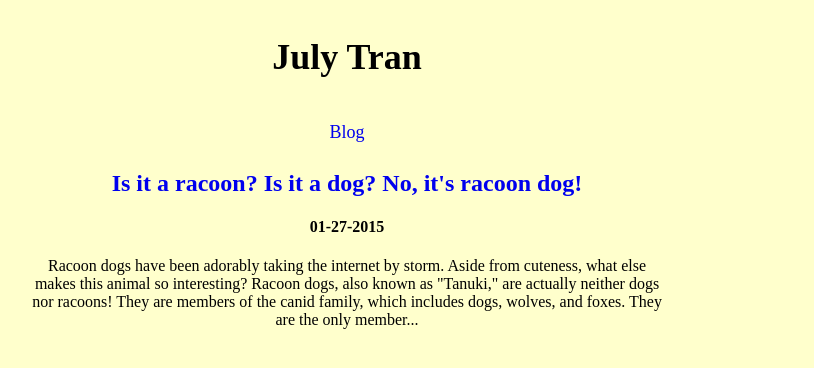
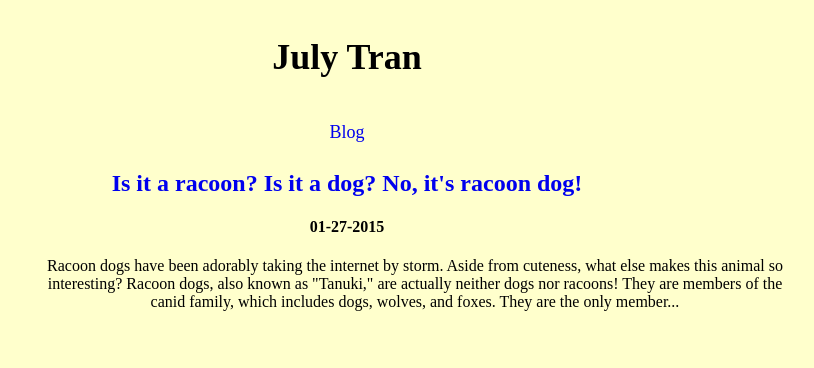
Before and after one commit to julyytran/julyytran.github.io, a Jekyll site: the page built from index.html, in a window 1280 px wide. Shown: the top 368 px of the page, without its empty margins (293-1107 px from the left). Built offline with Jekyll 4.4.1, drawn with Linux system fonts in a browser that asks for light colours.

Commit message:
center text and images 4

```diff
--- a/_layouts/post.html
+++ b/_layouts/post.html
@@ -1,9 +1,7 @@
 {% include header.html %}
 
-<div id ="post_text"
 <h1>{{ page.title }}</h1>
 <p>{{ page.date | date: '%B %d, %Y' }}</p>
 {{ content }}
-</div>
 
 {% include footer.html %}
--- a/_posts/2015-01-27-racoon-dog.html
+++ b/_posts/2015-01-27-racoon-dog.html
@@ -18,7 +18,6 @@
 </div>
 
   <img id="tanooki_suit" src="http://vignette3.wikia.nocookie.net/thedimensionsaga/images/3/3e/Tanooki_Suit.png" alt="Mario tanooki suit">
-  <img id="tanooki_suit" src="http://vignette3.wikia.nocookie.net/thedimensionsaga/images/3/3e/Tanooki_Suit.png" alt="Mario tanooki suit">
 
 <div id="post_text">
 <p> Sadly, life is not all fun and games for the racoon dog. They are often inhumanely bred and killed for their pelts, which are sold as "faux fur." </p>
--- a/css/styles.css
+++ b/css/styles.css
@@ -31,6 +31,9 @@
   font-size: 36px;
 }
 
+h1 {
+  text-align: center;
+}
 #nav {
   text-align: center;
   font-size: 18px;
@@ -43,25 +46,17 @@
   text-align: center;
 }
 
-#post_text {
+p {
   margin-left: auto;
   margin-right: auto;
   width: 48em
 }
 
 /* size and align images */
-#racoon_dog {
+img {
   height: 200px;
   line-height: 200%;
   display: block;
    margin-left: auto;
    margin-right: auto
 }
-
-#tanooki_suit {
-  height: 200px;
-  line-height: 200%;
-  display: inline-block;
-   margin-left: auto;
-   margin-right: auto
-}
```
